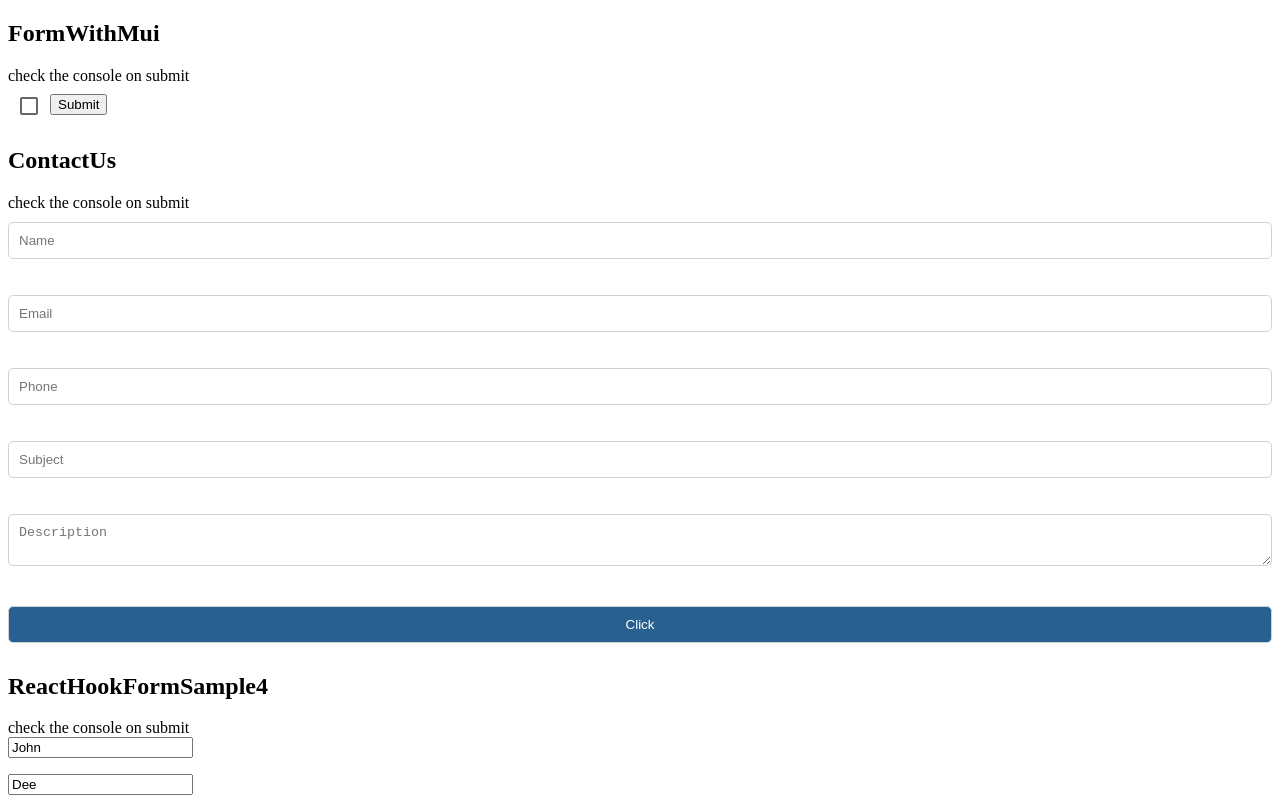
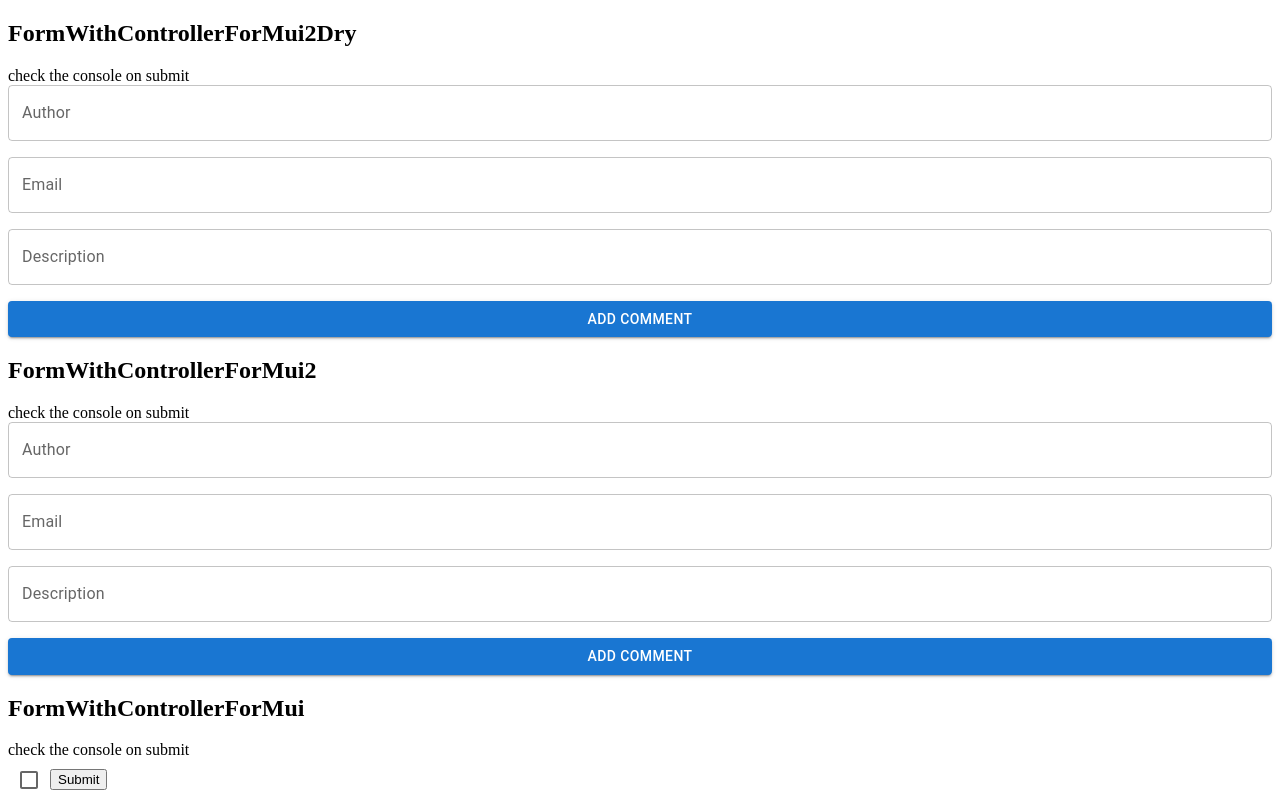
Before and after one commit to NathanKr/react-hooks-form-playground, a React (Vite) app in the folder vite-project-ts/: page / in a window 1280 px wide. Shown: the top 800 px of the page. Built offline with nearby package versions, Linux system fonts and the light colour scheme.

Commit message:
generic input with mui usimg controller

```diff
--- a/vite-project-ts/src/App.tsx
+++ b/vite-project-ts/src/App.tsx
@@ -1,17 +1,25 @@
-import ContactUsVer1 from "./components/contact-us-ver1";
-import { FormWithControllerForMui } from "./components/FormWithControllerForMui";
+import ContactUsMyUi from "./components/contact-us-my-ui";
+import { FormWithControllerForMui1 } from "./components/FormWithControllerForMui1";
+import FormWithControllerForMui2 from "./components/FormWithControllerForMui2";
+import FormWithControllerForMui2Dry from "./components/FormWithControllerForMui2Dry";
 import ReactHookFormSample3 from "./components/ReactHookFormSample3";
 import ReactHookFormSample4 from "./components/ReactHookFormSample4";
 
 function App() {
   return (
     <div className="App">
-      <h2>FormWithMui</h2>
+      <h2>FormWithControllerForMui2Dry</h2>
       <span>check the console on submit</span>
-      <FormWithControllerForMui />
-      <h2>ContactUs</h2>
+      <FormWithControllerForMui2Dry/>
+      <h2>FormWithControllerForMui2</h2>
       <span>check the console on submit</span>
-      <ContactUsVer1 />
+      <FormWithControllerForMui2/>
+      <h2>FormWithControllerForMui</h2>
+      <span>check the console on submit</span>
+      <FormWithControllerForMui1 />
+      <h2>ContactUsMyUi</h2>
+      <span>check the console on submit</span>
+      <ContactUsMyUi />
       <h2>ReactHookFormSample4</h2>
       <span>check the console on submit</span>
       <ReactHookFormSample4 />
--- a/vite-project-ts/src/components/FormWithControllerForMui.tsx
+++ b/vite-project-ts/src/components/FormWithControllerForMui1.tsx
@@ -6,7 +6,7 @@ interface IFormInputs {
   MyCheckbox: boolean;
 }
 
-export function FormWithControllerForMui() {
+export function FormWithControllerForMui1() {
   const { handleSubmit, control } = useForm<IFormInputs>({
     defaultValues: {
       MyCheckbox: false,
--- /dev/null
+++ b/vite-project-ts/src/components/FormWithControllerForMui2.tsx
@@ -0,0 +1,74 @@
+import { Button, Stack, TextField } from "@mui/material";
+import { Controller, SubmitHandler, useForm } from "react-hook-form";
+
+interface IFormInputs {
+  author: string;
+  email: string;
+  description: string;
+}
+
+const FormWithControllerForMui2 = () => {
+
+  const { handleSubmit, control } = useForm<IFormInputs>({
+    /* --- defaultValues are required otherwise you get warning.
+       --- it is also written in the docs
+     --- https://react-hook-form.com/api/usecontroller/controller/ under defaultValues */
+    defaultValues: { author: "", email: "", description: "" },
+  });
+
+  const submitHandler: SubmitHandler<IFormInputs> = (data) => console.log(data);
+
+  return (
+    <div>
+      <form onSubmit={handleSubmit(submitHandler)}>
+        <Stack spacing={2}>
+          <Controller
+            name="author"
+            control={control}
+            rules={{ required: "Author is required" }}
+            render={({ field, fieldState }) => (
+              <TextField
+                {...field}
+                label="Author"
+                error={!!fieldState.error}
+                helperText={fieldState.error ? fieldState.error.message : ""}
+              />
+            )}
+          />
+          <Controller
+            name="email"
+            control={control}
+            rules={{ required: "Email is required" }}
+            render={({ field, fieldState }) => (
+              <TextField
+                {...field}
+                type="email"
+                label="Email"
+                error={!!fieldState.error}
+                helperText={fieldState.error ? fieldState.error.message : ""}
+              />
+            )}
+          />
+          <Controller
+            name="description"
+            control={control}
+            rules={{ required: "Description is required" }}
+            render={({ field, fieldState }) => (
+              <TextField
+                {...field}
+                label="Description"
+                error={!!fieldState.error}
+                helperText={fieldState.error ? fieldState.error.message : ""}
+              />
+            )}
+          />
+          <Button variant="contained" type="submit">
+            Add Comment
+          </Button>
+        </Stack>
+      </form>
+    </div>
+  );
+};
+
+export default FormWithControllerForMui2;
--- /dev/null
+++ b/vite-project-ts/src/components/FormWithControllerForMui2Dry.tsx
@@ -0,0 +1,68 @@
+import { Button, Stack, TextField } from "@mui/material";
+import {
+  Controller,
+  FormProvider,
+  SubmitHandler,
+  useForm,
+} from "react-hook-form";
+import IRhfControllerBasedMuiTextField from "../types/i-rhf-controller-based-mui-text-field";
+import RhfControllerBasedMuiTextField from "./gen-ui/rhf-controller-based-mui-text-field";
+
+interface IFormInputs {
+  author: string;
+  email: string;
+  description: string;
+}
+
+const FormWithControllerForMui2Dry = () => {
+  const methods = useForm<IFormInputs>({
+    /* --- defaultValues are required otherwise you get warning.
+       --- it is also written in the docs
+     --- https://react-hook-form.com/api/usecontroller/controller/ under defaultValues */
+    defaultValues: { author: "", email: "", description: "" },
+  });
+
+  const submitHandler: SubmitHandler<IFormInputs> = (data) => console.log(data);
+  const formInputs: IRhfControllerBasedMuiTextField[] = [
+    {
+      name: "author",
+      label: "Author",
+      rules: { required: "Author is required" },
+      htmlInputType: "text",
+    },
+    {
+      name: "email",
+      label: "Email",
+      rules: { required: "Email is required" },
+      htmlInputType: "email",
+    },
+    {
+      name: "description",
+      label: "Description",
+      rules: { required: "Description is required" },
+      htmlInputType: "text",
+    },
+  ];
+
+  const elemsInput = formInputs.map((it, i) => (
+    <RhfControllerBasedMuiTextField {...it} key={i} />
+  ));
+
+  return (
+    <div>
+      {/* pass all methods into the context */}
+      <FormProvider {...methods}>
+        <form onSubmit={methods.handleSubmit(submitHandler)}>
+          <Stack spacing={2}>
+            {elemsInput}
+            <Button variant="contained" type="submit">
+              Add Comment
+            </Button>
+          </Stack>
+        </form>
+      </FormProvider>
+    </div>
+  );
+};
+
+export default FormWithControllerForMui2Dry;
--- a/vite-project-ts/src/components/contact-us-ver1.tsx
+++ b/vite-project-ts/src/components/contact-us-my-ui.tsx
@@ -1,5 +1,5 @@
 import { SubmitHandler, useForm } from "react-hook-form";
-import styles from './form.module.css'
+import styles from '../styles/form.module.css'
 
 interface Inputs {
   name: string;
@@ -10,7 +10,7 @@ interface Inputs {
 }
 
 // --- not using mui
-const ContactUsVer1 = () => {
+const ContactUsMyUi = () => {
   const {
     register,
     handleSubmit,
@@ -50,4 +50,4 @@ const ContactUsVer1 = () => {
   );
 };
 
-export default ContactUsVer1;
+export default ContactUsMyUi;
--- /dev/null
+++ b/vite-project-ts/src/components/gen-ui/rhf-controller-based-mui-text-field.tsx
@@ -0,0 +1,32 @@
+import { TextField } from "@mui/material";
+import { FC } from "react";
+import { Controller, useFormContext } from "react-hook-form";
+import IRhfControllerBasedMuiTextField from "../../types/i-rhf-controller-based-mui-text-field";
+
+const RhfControllerBasedMuiTextField: FC<IRhfControllerBasedMuiTextField> = ({
+  name,
+  label,
+  rules,
+  htmlInputType
+}) => {
+  const { control } = useFormContext();
+
+  return (
+    <Controller
+      name={name}
+      control={control}
+      rules={rules}
+      render={({ field, fieldState }) => (
+        <TextField
+          {...field}
+          type={htmlInputType}
+          label={label}
+          error={!!fieldState.error}
+          helperText={fieldState.error ? fieldState.error.message : ""}
+        />
+      )}
+    />
+  );
+};
+
+export default RhfControllerBasedMuiTextField;
--- /dev/null
+++ b/vite-project-ts/src/types/i-rhf-controller-based-mui-text-field.ts
@@ -0,0 +1,6 @@
+export default interface IRhfControllerBasedMuiTextField {
+  name: string;
+  label: string;
+  rules: object;
+  htmlInputType: string; // html input type : text , email , ....
+}
```
Also changed, not shown: vite-project-ts/src/styles/form.module.css (renamed from vite-project-ts/src/components/form.module.css).
